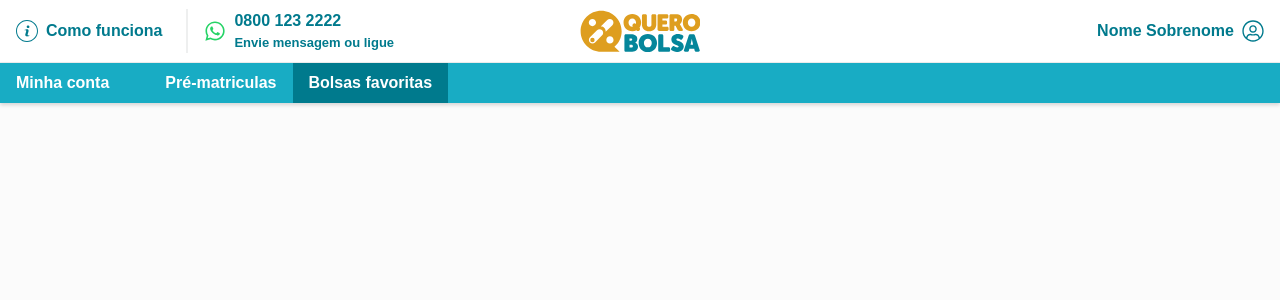
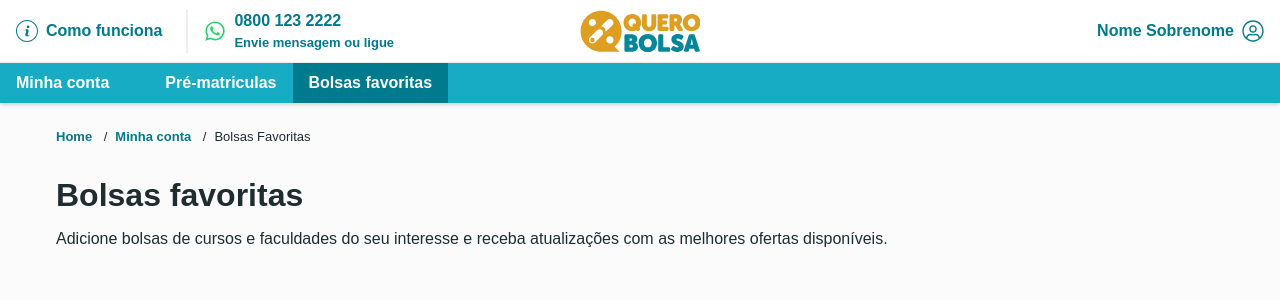
Before and after one commit to vitebo/favorite_purses, a Nuxt app: page / in a window 1280 px wide. Shown: the top 300 px of the page. Built offline with nearby package versions, Linux system fonts and the light colour scheme.

Commit message:
create breadcrumb

```diff
--- a/components/layout/menu/QMenuBar.vue
+++ b/components/layout/menu/QMenuBar.vue
@@ -5,8 +5,8 @@
       <template v-slot:target>
         <div class="q-menu-bar__target">
           Menu
-          <q-icon-base height="14px" width="14px" :class="iconClass">
-            <q-icon-chevron-down />
+          <q-icon-base height="14px" width="14px" class="q-menu-bar__icon">
+            <q-icon-chevron :direction="arrowDirection" />
           </q-icon-base>
         </div>
       </template>
@@ -23,35 +23,28 @@
 <script>
 import QBaseMenu from '~/components/utils/QBaseMenu'
 import QIconBase from '~/components/q-icons/QIconBase'
-import QIconChevronDown from '~/components/q-icons/QIconChevronDown'
+import QIconChevron from '~/components/q-icons/QIconChevron'
 
 export default {
   components: {
     QBaseMenu,
     QIconBase,
-    QIconChevronDown
+    QIconChevron
   },
   data() {
     return {
-      isTheVisibleMenu: false
-    }
-  },
-  computed: {
-    iconClass() {
-      const className = 'q-menu-bar__icon'
-
-      const modifier = {}
-      modifier[`${className}--up`] = this.isTheVisibleMenu
-
-      return [className, modifier]
+      isTheVisibleMenu: false,
+      arrowDirection: 'bottom'
     }
   },
   methods: {
     onChange(isTheVisibleMenu) {
       this.isTheVisibleMenu = isTheVisibleMenu
+      this.arrowDirection = isTheVisibleMenu ? 'top' : 'bottom'
     },
     onClose() {
       this.isTheVisibleMenu = false
+      this.arrowDirection = 'bottom'
     }
   }
 }
@@ -110,11 +103,6 @@ export default {
 
 .q-menu-bar__icon {
   margin-left: $space-s;
-  transition: transform $transition;
   vertical-align: middle;
 }
-
-.q-menu-bar__icon--up {
-  transform: rotate(180deg);
-}
 </style>
--- /dev/null
+++ b/components/q-icons/QIconChevron.vue
@@ -0,0 +1,51 @@
+<template>
+  <g :class="qChevronClass">
+    <svg xmlns="http://www.w3.org/2000/svg" viewBox="0 0 448 512">
+      <path
+        d="M441.9 167.3l-19.8-19.8c-4.7-4.7-12.3-4.7-17 0L224 328.2 42.9 147.5c-4.7-4.7-12.3-4.7-17 0L6.1 167.3c-4.7 4.7-4.7 12.3 0 17l209.4 209.4c4.7 4.7 12.3 4.7 17 0l209.4-209.4c4.7-4.7 4.7-12.3 0-17z"
+      />
+    </svg>
+  </g>
+</template>
+
+<script>
+export default {
+  props: {
+    direction: {
+      type: String,
+      default: 'bottom'
+    }
+  },
+  computed: {
+    qChevronClass() {
+      const className = 'q-chevron'
+      const modifier = `${className}--${this.direction}`
+
+      return [className, modifier]
+    }
+  }
+}
+</script>
+
+<style lang="scss">
+.q-chevron {
+  transition: transform $transition;
+  transform-origin: center;
+}
+
+.q-chevron--right {
+  transform: rotate(270deg);
+}
+
+.q-chevron--top {
+  transform: rotate(180deg);
+}
+
+.q-chevron--left {
+  transform: rotate(90deg);
+}
+
+.q-chevron--bottom {
+  transform: rotate(0deg);
+}
+</style>
--- a/components/q-icons/QIconChevronDown.vue
+++ /dev/null
@@ -1,7 +0,0 @@
-<template>
-  <svg xmlns="http://www.w3.org/2000/svg" viewBox="0 0 448 512">
-    <path
-      d="M441.9 167.3l-19.8-19.8c-4.7-4.7-12.3-4.7-17 0L224 328.2 42.9 147.5c-4.7-4.7-12.3-4.7-17 0L6.1 167.3c-4.7 4.7-4.7 12.3 0 17l209.4 209.4c4.7 4.7 12.3 4.7 17 0l209.4-209.4c4.7-4.7 4.7-12.3 0-17z"
-    />
-  </svg>
-</template>
--- /dev/null
+++ b/components/utils/QBreadcrumb.vue
@@ -0,0 +1,104 @@
+<template>
+  <nav class="q-breadcrumb">
+    <ul class="q-breadcrumb__list">
+      <li v-for="item in items" :key="item.url">
+        <a class="q-breadcrumb__link" :href="item.url">
+          {{ item.text }}
+        </a>
+      </li>
+      <li class="q-breadcrumb__current">{{ current }}</li>
+    </ul>
+    <a :href="prev.url" class="q-breadcrumb__link q-breadcrumb__link--prev">
+      <q-icon-base height="12px" width="12px" class="q-breadcrumb__icon">
+        <q-icon-chevron direction="left" />
+      </q-icon-base>
+      {{ prev.text }}
+    </a>
+  </nav>
+</template>
+
+<script>
+import QIconChevron from '~/components/q-icons/QIconChevron'
+import QIconBase from '~/components/q-icons/QIconBase'
+
+export default {
+  components: {
+    QIconChevron,
+    QIconBase
+  },
+  props: {
+    items: {
+      type: Array,
+      default() {
+        return [{ text: '', url: '#' }]
+      }
+    },
+    current: {
+      type: String,
+      default: ''
+    }
+  },
+  computed: {
+    prev() {
+      return this.items.slice(-1)[0]
+    }
+  }
+}
+</script>
+
+<style lang="scss">
+.q-breadcrumb {
+}
+
+.q-breadcrumb__list {
+  list-style: none;
+  display: flex;
+  padding-left: 0;
+  margin: 0;
+
+  @include media-breakpoint-down(sm) {
+    display: none;
+  }
+}
+
+.q-breadcrumb__link,
+.q-breadcrumb__current {
+  display: inline-block;
+  font-size: $font-size-small;
+  padding: $space-s 0;
+}
+
+.q-breadcrumb__link {
+  text-decoration: none;
+  color: $primary-color-dark;
+  font-weight: $font-weight-bold;
+  transition: color $transition;
+
+  &:hover {
+    color: $primary-color;
+  }
+
+  &::after {
+    content: '/';
+    padding: $space-s;
+    color: $neutral-color-black;
+    font-weight: $font-weight-normal;
+  }
+}
+
+.q-breadcrumb__link--prev {
+  @include media-breakpoint-up(sm) {
+    display: none;
+  }
+
+  &::after {
+    content: initial;
+  }
+}
+
+.q-breadcrumb__icon {
+  margin-top: $space-xxs * -1;
+  margin-right: $space-xs;
+  vertical-align: middle;
+}
+</style>
--- a/pages/index.vue
+++ b/pages/index.vue
@@ -1,11 +1,58 @@
 <template>
-  <div class="bla">
-    Hello
+  <div class="page">
+    <header>
+      <q-breadcrumb
+        :items="breadcrumbItems"
+        :current="pageName"
+        class="page__breadcrumb"
+      />
+
+      <h1 class="page__title">Bolsas favoritas</h1>
+      <p class="page__description">
+        Adicione bolsas de cursos e faculdades do seu interesse e receba
+        atualizações com as melhores ofertas disponíveis.
+      </p>
+    </header>
   </div>
 </template>
 
+<script>
+import QBreadcrumb from '~/components/utils/QBreadcrumb'
+
+export default {
+  components: {
+    QBreadcrumb
+  },
+  data() {
+    return {
+      breadcrumbItems: [
+        { text: 'Home', url: '/' },
+        { text: 'Minha conta', url: '/account' }
+      ],
+      pageName: 'Bolsas Favoritas'
+    }
+  }
+}
+</script>
+
 <style lang="scss">
-.bla {
-  display: none;
+.page {
+  max-width: 1200px;
+  margin: 0 auto;
+  padding: 0 $space-m;
+}
+
+.page__breadcrumb {
+  margin-top: $space-m;
+}
+
+.page__title {
+  margin-top: $space-m;
+  margin-bottom: 0;
+}
+
+.page__description {
+  margin-top: $space-s;
+  margin-bottom: 0;
 }
 </style>
```
